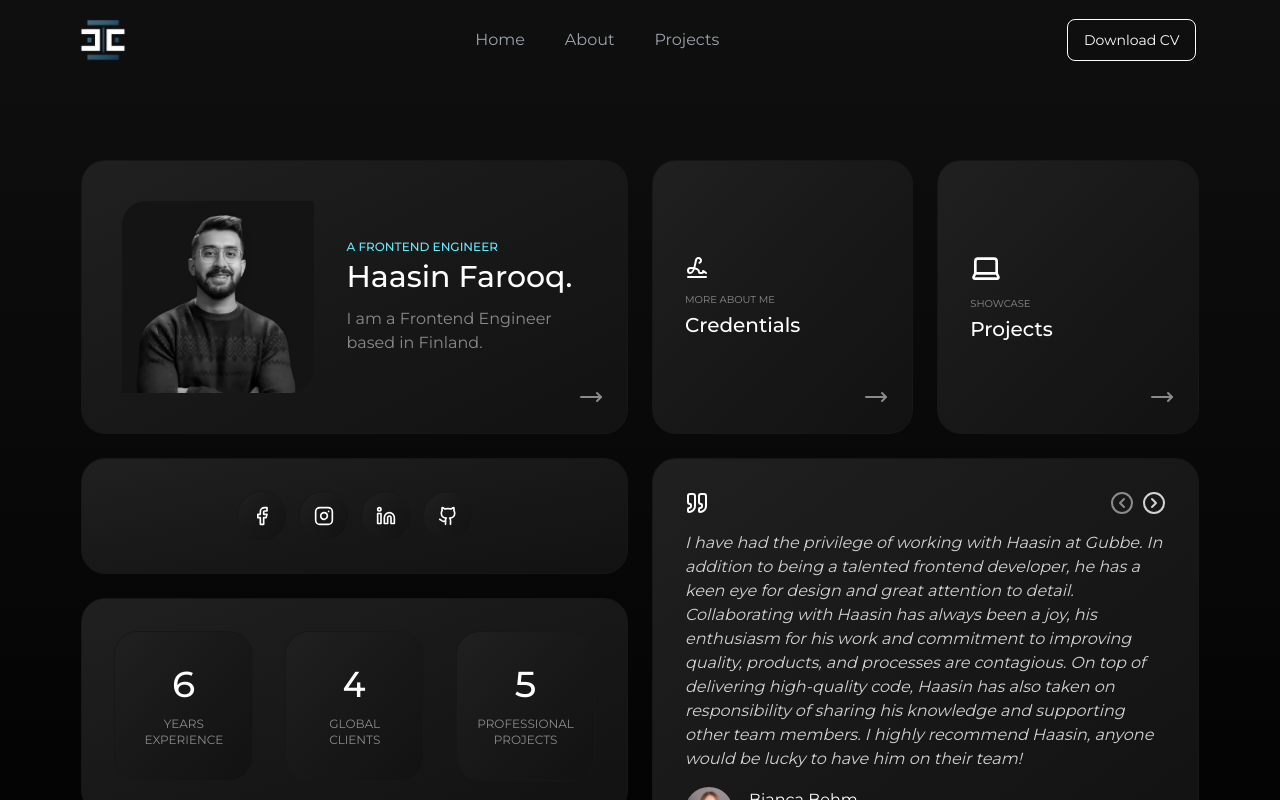
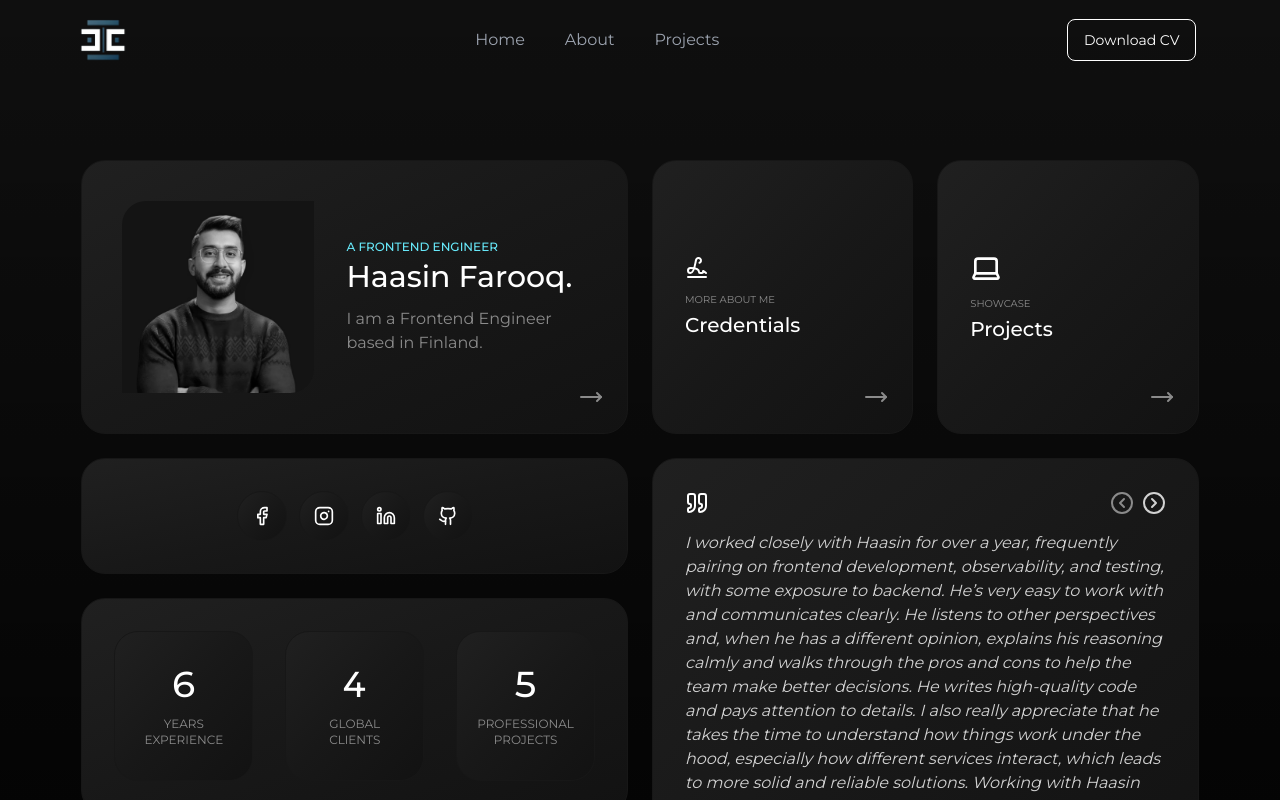
Before and after one commit to haasin-farooq/portfolio, a Next.js app: page / in a window 1280 px wide. Shown: the top 800 px of the page. Built offline with nearby package versions, Linux system fonts and the light colour scheme.

Commit message:
add recommendation

```diff
--- a/src/components/home/RecommendationsCard.tsx
+++ b/src/components/home/RecommendationsCard.tsx
@@ -11,6 +11,7 @@ import { type FC, useState } from "react";
 import Benjamin from "../../assets/images/benjamin.jpeg";
 import Bianca from "../../assets/images/bianca.jpeg";
 import John from "../../assets/images/john.jpeg";
+import Nadja from "../../assets/images/nadja.jpeg";
 import Rodrigo from "../../assets/images/rodrigo.jpeg";
 import Zando from "../../assets/images/zando.jpeg";
 import { InfoCard } from "../InfoCard";
@@ -45,12 +46,12 @@ export const RecommendationsCard: FC<RecommendationsCardProps> = ({
             <button
               type="button"
               className={
-                index === 3
+                index === 5
                   ? "text-gray-light"
                   : "text-gray-extra-light hover:text-white"
               }
               onClick={() => setIndex((prev) => prev + 1)}
-              disabled={index === 3}
+              disabled={index === 5}
             >
               <ChevronRightCircleIcon />
             </button>
@@ -58,33 +59,40 @@ export const RecommendationsCard: FC<RecommendationsCardProps> = ({
         </div>
         {index === 0 ? (
           <Recommendation
+            name="Nadja Zhuravleva"
+            title="Associate Software Engineer, RB Global"
+            image={Nadja}
+            recommendation="I worked closely with Haasin for over a year, frequently pairing on frontend development, observability, and testing, with some exposure to backend. He’s very easy to work with and communicates clearly. He listens to other perspectives and, when he has a different opinion, explains his reasoning calmly and walks through the pros and cons to help the team make better decisions. He writes high-quality code and pays attention to details. I also really appreciate that he takes the time to understand how things work under the hood, especially how different services interact, which leads to more solid and reliable solutions. Working with Haasin also helped me grow as a developer, which says a lot about the kind of teammate he is."
+          />
+        ) : index === 1 ? (
+          <Recommendation
             name="Bianca Behm"
             title="Cloud Engineer, Solita"
             image={Bianca}
             recommendation="I have had the privilege of working with Haasin at Gubbe. In addition to being a talented frontend developer, he has a keen eye for design and great attention to detail. Collaborating with Haasin has always been a joy, his enthusiasm for his work and commitment to improving quality, products, and processes are contagious. On top of delivering high-quality code, Haasin has also taken on responsibility of sharing his knowledge and supporting other team members. I highly recommend Haasin, anyone would be lucky to have him on their team!"
           />
-        ) : index === 1 ? (
+        ) : index === 2 ? (
           <Recommendation
             name="Zando Ward"
             title="Co-Founder, Head of Engineering at Leland"
             image={Zando}
             recommendation="Working with Haasin is a joy. He is a skilled frontend engineer with a passion and dedication for his work. Our timezones were nearly 12 hours apart, but he was great about being flexible with meeting times in order to accommodate the rest of the team. It wasn't uncommon that we'd send something his way at the end of our working day and wake up to a full set of PRs and features built. He's a great collaborator and keeps the user's perspective in mind when offering feedback and suggestions on product development. I'd recommend Haasin without hesitation — he'd be a valuable asset to any organization."
           />
-        ) : index === 2 ? (
+        ) : index === 3 ? (
           <Recommendation
             name="John Koelliker"
             title="CEO @ Leland | Forbes 30 Under 30"
             image={John}
             recommendation="Haasin has been such an incredible front-end contributor on our engineering team. He learns incredibly quickly, moves fast, communicates well, and has a bias towards action. I've also been impressed with his ability to be product-minded and think about the user's needs. He often brings ideas to the table of how we could make the product better, which shows how much he cares about quality and our business goals. Lastly, his calm demeanor makes him a pleasure to work with and enables him to build relationships quickly. Can't recommend him highly enough."
           />
-        ) : index === 3 ? (
+        ) : index === 4 ? (
           <Recommendation
             name="Rodrigo Belo"
             title="Professor of Information Systems, Nova School of Business and Economics"
             image={Rodrigo}
             recommendation="Haasin was the main developer of an education platform in ReactJS. Development was fast, communication always clear, and we were able to quickly come up with solutions for unforeseen edge cases. I have no reservations in recommending Haasin."
           />
-        ) : index === 4 ? (
+        ) : index === 5 ? (
           <Recommendation
             name="Benjamin Nguyen, MD"
             title="Lead Product Manager, TranscarentProduct"
```
Also changed, not shown: src/assets/images/nadja.jpeg (added).
